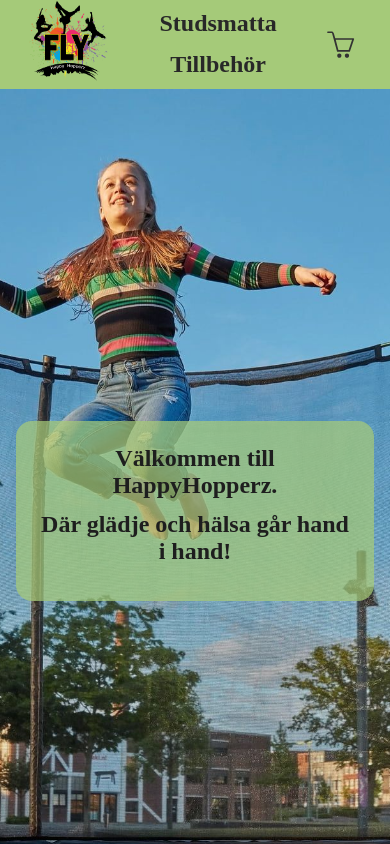
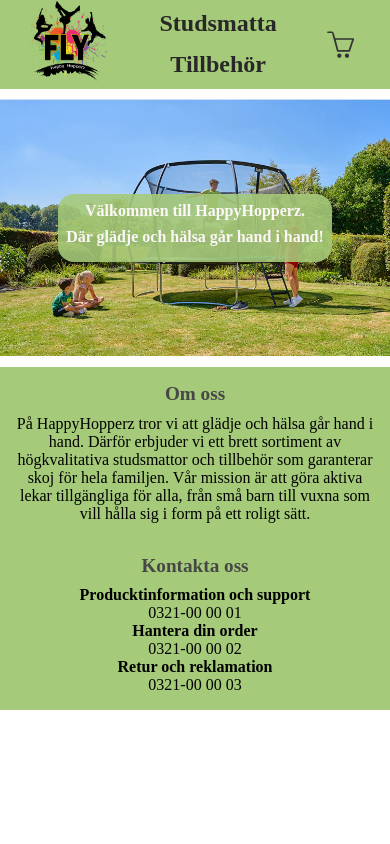
Before and after one commit to mziaalekozai/Webbshop, a React (Vite) app: page / in a window 390 px wide. Shown: the top 844 px of the page. Built offline with nearby package versions, Linux system fonts and the light colour scheme; no server answers.

Commit message:
små fix css

```diff
--- a/src/components/AddItems.jsx
+++ b/src/components/AddItems.jsx
@@ -72,7 +72,7 @@
       <div className="add-item-input">
         <input
           type="text"
-          placeholder="Product Name"
+          placeholder="Produktnamn och produktinfo"
           value={itemName}
           onChange={(e) => setItemName(e.target.value)}
           onBlur={() => setItemNameTouched(true)}
@@ -83,7 +83,7 @@
 
         <input
           type="number"
-          placeholder="Price"
+          placeholder="Pris"
           value={itemPrice}
           onChange={(e) => setItemPrice(e.target.value)}
           onBlur={() => setItemPriceTouched(true)}
@@ -94,7 +94,7 @@
 
         <input
           type="text"
-          placeholder="Image URL (optional)"
+          placeholder="Bildadress (valfritt)"
           value={itemImage}
           onChange={(e) => setItemImage(e.target.value)}
         />
@@ -103,9 +103,9 @@
           onChange={(e) => setItemType(e.target.value)}
           onBlur={() => setItemTypeTouched(true)}
         >
-          <option value="">Select Type</option>
-          <option value="accessory">Accessory</option>
-          <option value="trampoline">Trampoline</option>
+          <option value="">Välj Typ</option>
+          <option value="trampoline">Studsmatta</option>
+          <option value="accessory">Tillbehör</option>
         </select>
         {itemTypeTouched && itemTypeError && (
           <div className="error-message">{itemTypeError}</div>
@@ -115,7 +115,7 @@
           onClick={handleAddItemClick}
           disabled={!isValid}
         >
-          Add Product
+          Lägg till
         </button>
         <button className="addNewItem-btn" onClick={onCancel}>
           Avbryt
--- a/src/styles/HomePage.css
+++ b/src/styles/HomePage.css
@@ -11,7 +11,7 @@
 }
 .main-top-text {
   padding: 2em;
-  background-color: #a6ca79b7;
+  background-color: #a6ca79e1;
   border-radius: 1em;
 }
 
@@ -19,7 +19,7 @@
   font-size: 2em;
   font-weight: bold;
   margin-bottom: 0.5em;
-  color: #1e1e1e;
+  color: #fcf7f7;
 }
 
 .main-about-contact h1 {
@@ -42,7 +42,11 @@
   width: 50%;
   padding: 1em 2em;
 }
+
 @media (max-width: 720px) {
+  .main-top {
+    height: 50vh;
+  }
   .main-about-contact {
     display: flex;
     flex-direction: column;
@@ -64,11 +68,21 @@
   }
 }
 
-@media (max-width: 380px) {
+@media (max-width: 450px) {
+  .main-top {
+    height: 33vh;
+  }
   .main-about-contact h1 {
-    font-size: 1.5em;
+    font-size: 1.2em;
   }
   .main-top-text {
     padding: 0.5em;
   }
+  .main-top-text p {
+    font-size: 1em;
+  }
+  .main-about-contact {
+    margin-bottom: 0.1em;
+    font-size: 1em;
+  }
 }
--- a/src/styles/Navbar.css
+++ b/src/styles/Navbar.css
@@ -7,8 +7,8 @@
   text-decoration: none;
 }
 nav .logo {
-  width: 4em;
-  height: 4em;
+  width: 3.8em;
+  height: 3.8em;
 }
 
 nav a {
```
Also changed, not shown: src/assets/main-image.jpg.
